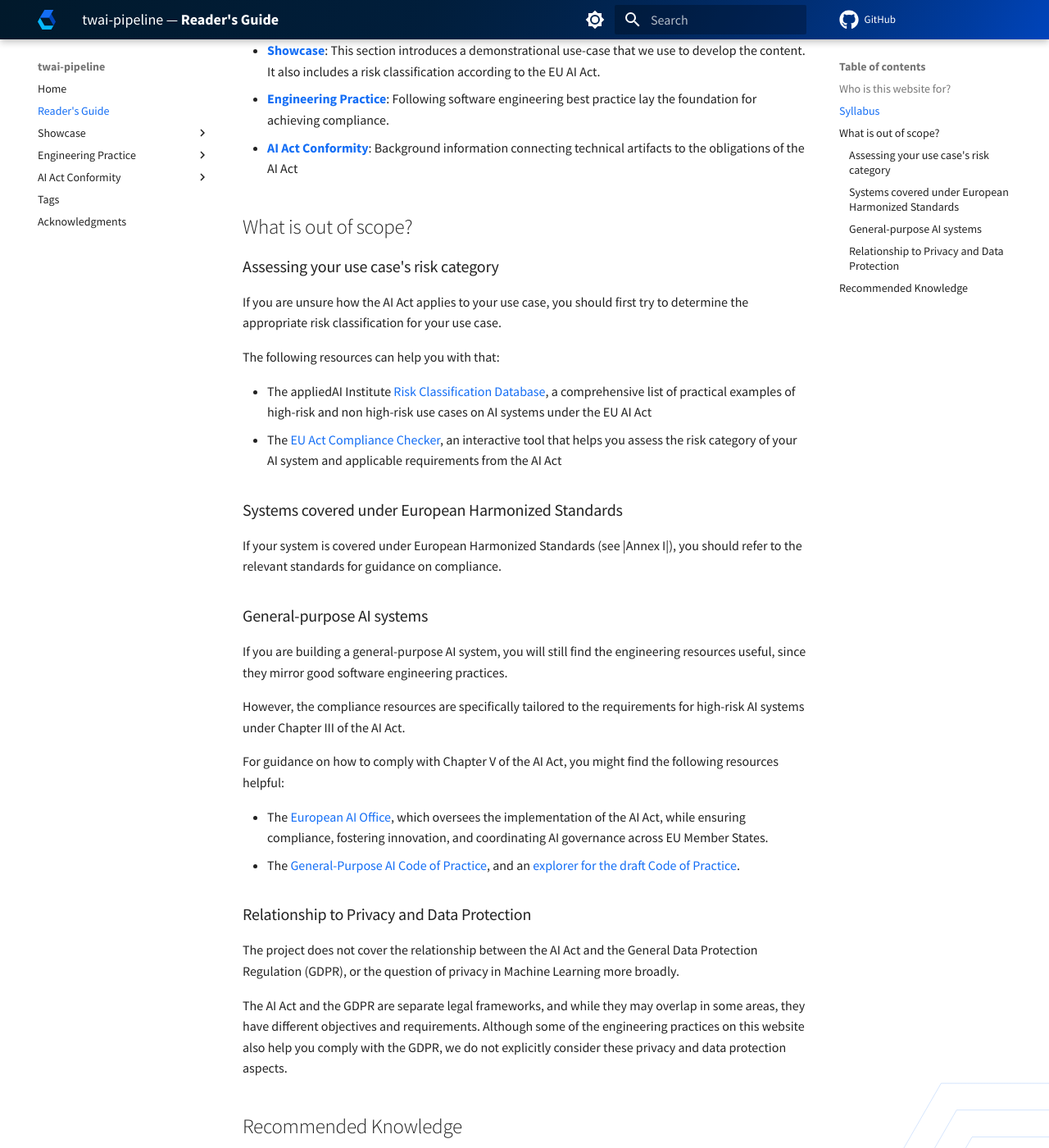
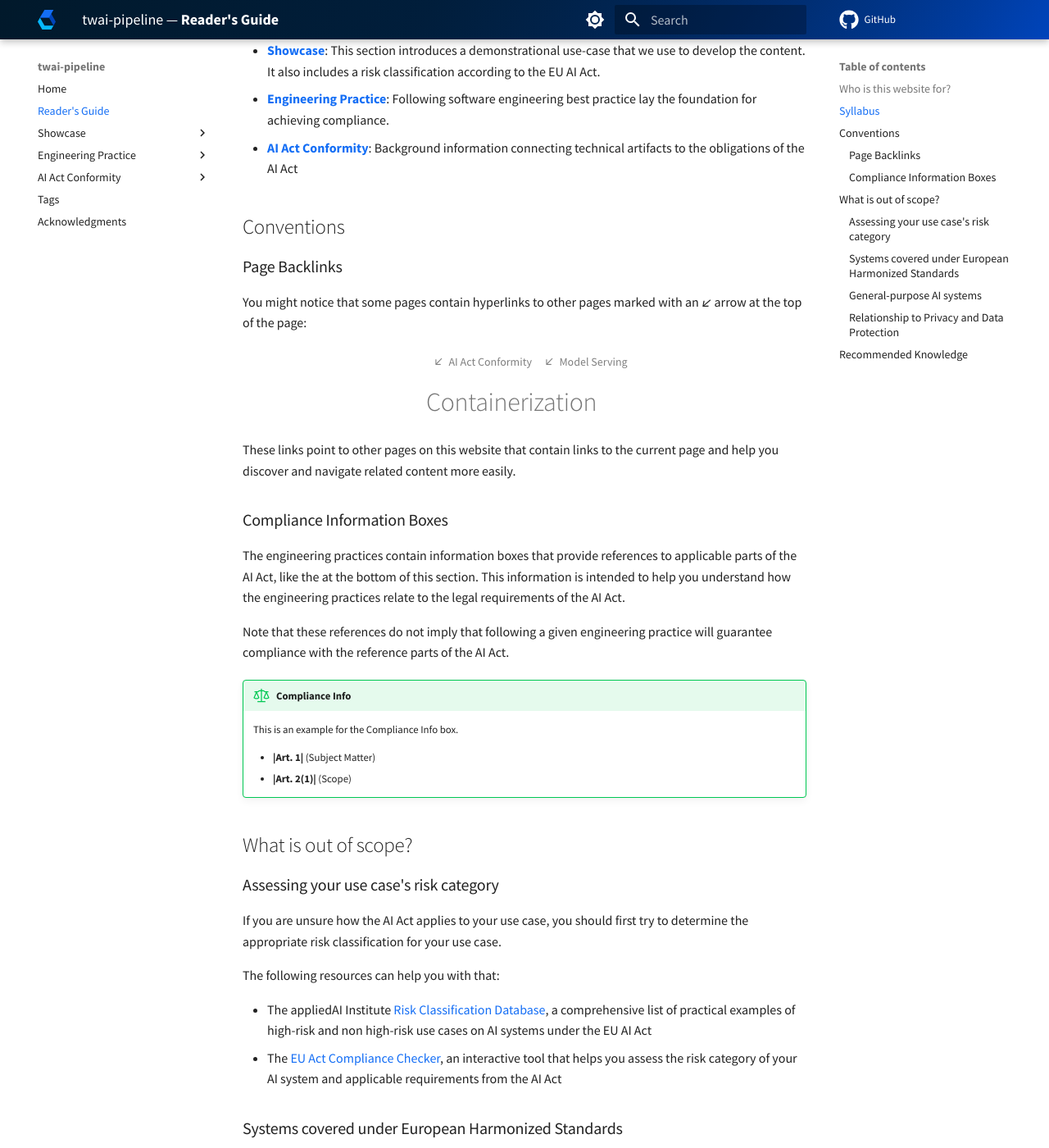
Before and after one commit to aai-institute/practical-ai-act, an MkDocs documentation site: the page built from docs/readers-guide.md, in a window 1280 px wide and 1400 px high, scrolled down 702 px. Shown: the whole window at 82% size. Built offline with MkDocs 1.6.1 and Material for MkDocs 9.7.7, drawn with Linux system fonts in a browser that asks for light colours; plug-ins that fetch from the network failed and are left out; comment, search, counter and statistics services are not loaded; the version menu is left out.

Commit message:
docs: Improve reader's guide
Explain Compliance Info boxes and page backlinks

````diff
--- a/docs/readers-guide.md
+++ b/docs/readers-guide.md
@@ -19,6 +19,32 @@ The project is structured into three key areas, each addressing different aspect
 -   [**Showcase**](showcase/index.md): This section introduces a demonstrational use-case that we use to develop the content. It also includes a risk classification according to the EU AI Act.
 -   [**Engineering Practice**](engineering-practice/reference-architecture.md): Following software engineering best practice lay the foundation for achieving compliance.
 -   [**AI Act Conformity**](conformity/index.md): Background information connecting technical artifacts to the obligations of the AI Act
+
+## Conventions
+
+### Page Backlinks
+
+You might notice that some pages contain hyperlinks to other pages marked with an <em>↙</em> arrow at the top of the page:
+
+<figure markdown="span">
+![Backlinks](_images/backlinks.png){ align=center }
+</figure>
+
+These links point to other pages on this website that contain links to the current page and help you discover and navigate related content more easily.
+
+### Compliance Information Boxes
+
+The engineering practices contain information boxes that provide references to applicable parts of the AI Act, like the at the bottom of this section.
+This information is intended to help you understand how the engineering practices relate to the legal requirements of the AI Act.
+
+Note that these references do not imply that following a given engineering practice will guarantee compliance with the reference parts of the AI Act.
+
+!!! success "Compliance Info"
+
+    This is an example for the Compliance Info box.
+
+    - **|Art. 1|** (Subject Matter)
+    - **|Art. 2(1)|** (Scope)
 
 ## What is out of scope?
 
@@ -60,3 +86,7 @@ Although some of the engineering practices on this website also help you comply
 -   Familiarity with Python programming, if you want to follow along with the code examples
 -   Software engineering best practices for ML:
     -   See the [Beyond Jupyter series](https://transferlab.ai/trainings/beyond-jupyter/) for an introduction
+
+```
+
+```
````
Also changed, not shown: docs/_images/backlinks.png (added).
